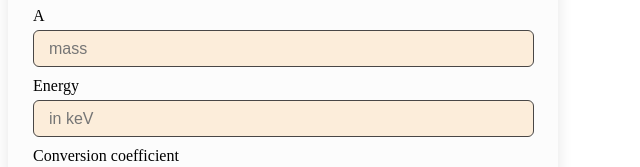
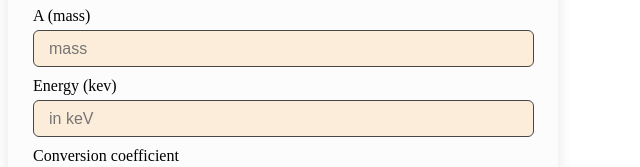
Before and after one commit to cosming20/calculator, a plain HTML site: page index.html in a window 1280 px wide. Shown: the part 343-510 px from the top of the page, 0-640 px from the left. Drawn offline with Linux system fonts and the light colour scheme.

Commit message:
Add files via upload

```diff
--- a/index.html
+++ b/index.html
@@ -30,7 +30,7 @@
               type="text"
             />
             <span id="error-message-T" class="error"
-              >Multipolarity should be between E1 and E5 or between M1-M5</span
+              >Multipolarity should be between E1-E5 or between M1-M5</span
             >
           </div>
           <div class="input-box">
@@ -43,11 +43,11 @@
             <input id="em" required="" placeholder="(-) ex: 0.5" type="text" />
           </div>
           <div class="input-box">
-            <label>A</label>
+            <label>A (mass)</label>
             <input id="mass" required="" placeholder="mass" type="text" />
           </div>
           <div class="input-box">
-            <label>Energy</label>
+            <label>Energy (kev)</label>
             <input id="energy" required="" placeholder="in keV" type="text" />
           </div>
           <div class="input-box">
@@ -75,7 +75,7 @@
               type="text"
             />
             <span id="error-message" class="error"
-              >Multipolarity should be between E1 and E5 or between M1-M5</span
+              >Multipolarity should be between E1-E5 or between M1-M5</span
             >
           </div>
           <div class="input-box">
@@ -94,11 +94,11 @@
             </div>
           </div>
           <div class="input-box">
-            <label>A</label>
+            <label>A (mass)</label>
             <input required="" id="mass2" placeholder="mass" type="text" />
           </div>
           <div class="input-box">
-            <label>Energy</label>
+            <label>Energy (keV)</label>
             <input required="" id="energy2" placeholder="in keV" type="text" />
           </div>
           <div class=""><br /><br /></div>
```
Also changed, not shown: script.js (line endings or trailing spaces).
